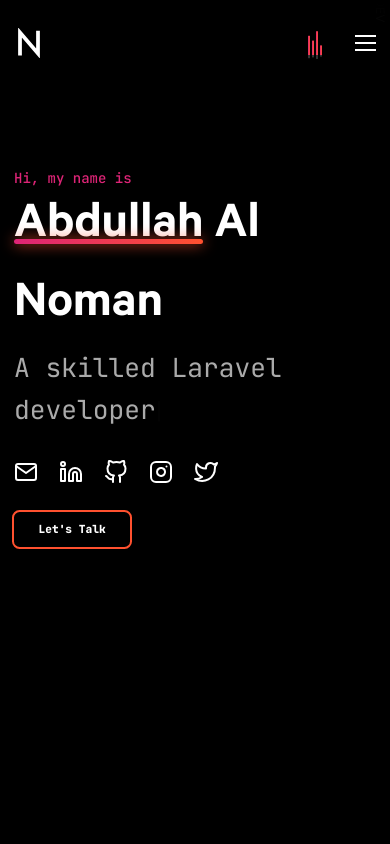
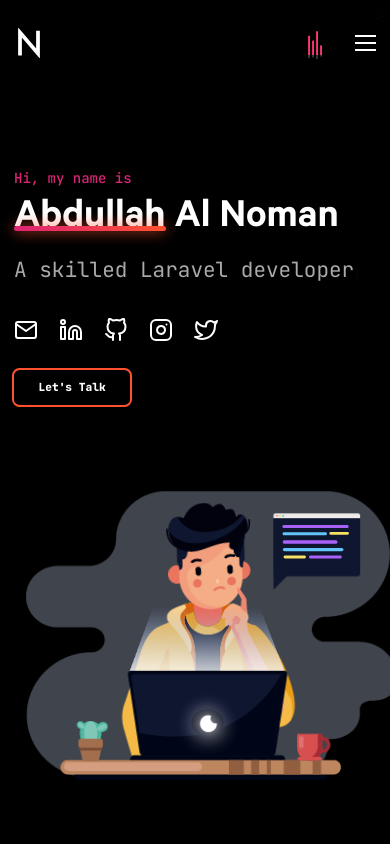
Before and after one commit to alnoman30/nomanfolio, a Next.js app: page / in a window 390 px wide. Shown: the top 844 px of the page. Built offline with nearby package versions, Linux system fonts and the light colour scheme; what bad-words would draw is missing.

Commit message:
text size and lottiefile fixed

```diff
--- a/components/Hero/Hero.js
+++ b/components/Hero/Hero.js
@@ -81,17 +81,17 @@ const Hero = () => {
         >
           Hi, my name is
         </h5>
-        <h1 className={`${styles.heroName} text-white text-6xl font-semibold`}>
-         <span className={`relative ${styles.emphasize} staggered-reveal`}>
-            Abdullah
-          </span>
+        <h1 className={`${styles.heroName} text-white text-5xl sm:text-4xl lg:text-6xl font-semibold`}>
+        <span className={`relative ${styles.emphasize} staggered-reveal`}>
+          Abdullah
+        </span>
 
-          <span className="staggered-reveal"> Al Noman</span>
-        </h1>
+        <span className="staggered-reveal"> Al Noman</span>
+      </h1>
         <p>
           <span
             ref={typedElementRef}
-            className="staggered-reveal text-3xl text-gray-light-3 font-mono leading-relaxed"
+            className="staggered-reveal text-2xl lg:text-3xl text-gray-light-3 font-mono leading-relaxed"
           />
         </p>
         <div className="staggered-reveal">
@@ -104,7 +104,7 @@ const Hero = () => {
         </div>
       </div>
       <div
-        className="absolute invisible w-4/12 bottom-1.5 lg:visible lg:right-12 2xl:right-16"
+        className="absolute w-full bottom-1.5 visible lg:w-4/12 lg:right-12 2xl:right-16"
         ref={lottieRef}
       />
     </section>
--- a/components/Projects/images.js
+++ b/components/Projects/images.js
@@ -1,3 +1,4 @@
+import organic from "../../public/projects/organic.webp";
 import clickverse from "../../public/projects/clickverse.webp";
 import lvtask from "../../public/projects/laravel-task-manager.webp";
 import panto from "../../public/projects/pantofurniture.webp";
@@ -5,6 +6,7 @@ import canvix from "../../public/projects/canvix-agency.webp";
 import taskassistant from "../../public/projects/task-manager.webp";
 
 export const PROJECT_IMAGES = {
+  organic,
   clickverse,
   lvtask,
   panto,
--- a/constants.js
+++ b/constants.js
@@ -101,6 +101,14 @@ export const SKILLS = {
 };
 
 export const PROJECTS = [
+  {
+    name: "Upcoming",
+    imageKey: "organic",
+    description: "upcoming project",
+    gradient: ["#EBF4DD", "#90AB8B"], // midnight blue to dark slate (electric/tech feel)
+    url: "https://github.com/alnoman30/",
+    tech: ["laravel", "mysql", "figma", "html"],
+  },
   {
     name: "ClickVerse",
     imageKey: "clickverse",
```
Also changed, not shown: public/projects/organic.webp (added).
